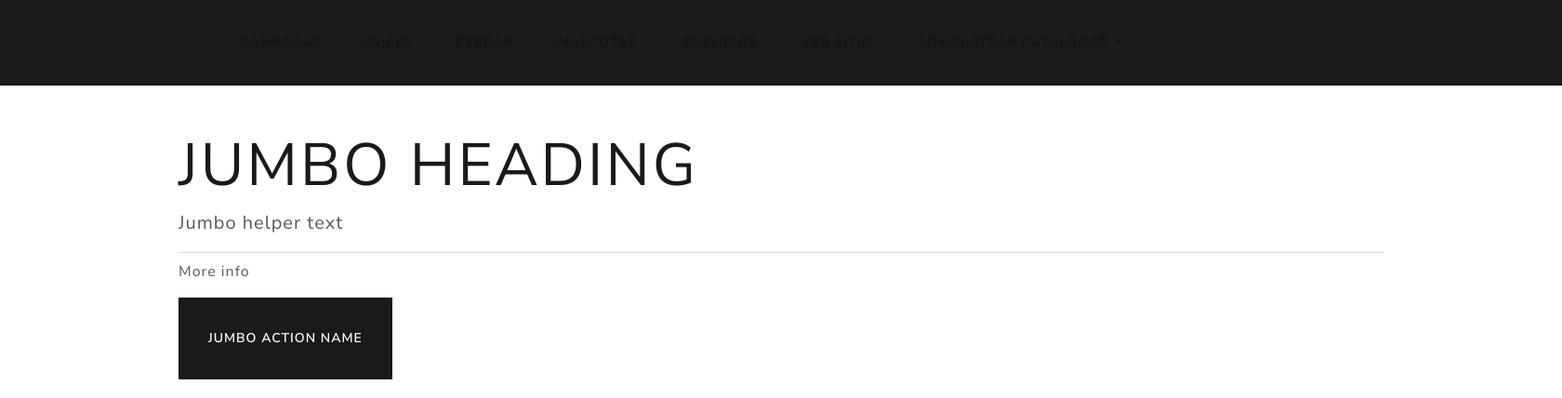
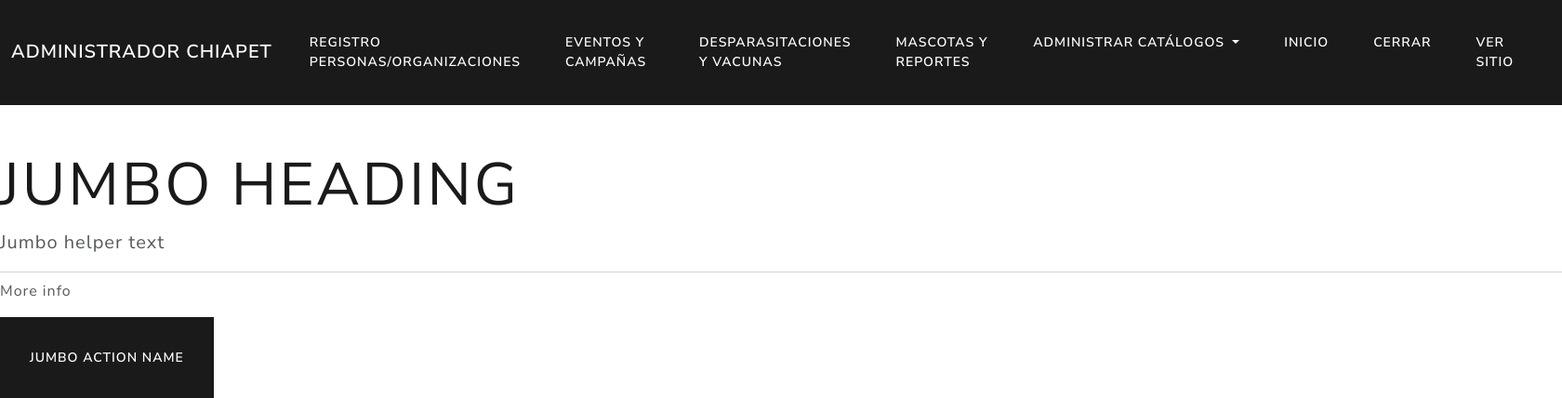
Before and after one commit to DanielaDazaW/ChiaPets, a PHP site: page /administrador/inicio.php in a window 1680 px wide. Shown: the top 428 px of the page at 93% size. Run offline with PHP 8.4, Linux system fonts and the light colour scheme.

Commit message:
version1.0

```diff
--- /dev/null
+++ b/administrador/seccion/eventos.php
@@ -0,0 +1,5 @@
+<?php
+include_once('template/cabecera.php');
+echo "<h1>Campañas y Participación campañas</h1>";
+// Aquí va el contenido sobre campañas y participación
+?>
--- /dev/null
+++ b/administrador/seccion/mascotas.php
@@ -0,0 +1,5 @@
+<?php
+include_once('template/cabecera.php');
+echo "<h1>Mascotas y Reportes</h1>";
+// Aquí va la sección de mascotas y reportes
+?>
--- /dev/null
+++ b/administrador/seccion/registro.php
@@ -0,0 +1,5 @@
+<?php
+include_once('template/cabecera.php'); // Ajusta la ruta si tu cabecera está en otro lugar
+echo "<h1>Registro de Personas y Organizaciones</h1>";
+// Aquí va el formulario o contenido que desees para el registro
+?>
--- /dev/null
+++ b/administrador/seccion/salud.php
@@ -0,0 +1,5 @@
+<?php
+include_once('template/cabecera.php');
+echo "<h1>Desparasitaciones y Vacunas</h1>";
+// Aquí va el contenido sobre vacunas y desparasitaciones
+?>
--- a/administrador/template/cabecera.php
+++ b/administrador/template/cabecera.php
@@ -1,49 +1,64 @@
 <!DOCTYPE html>
-<html lang="en">
+<html lang="es">
 <head>
-     <title>Document</title>
+    <title>Administrador ChiaPet</title>
     <meta charset="UTF-8">
     <meta name="viewport" content="width=device-width, initial-scale=1.0, shrink-to-fit=no">
-
     <link href="https://bootswatch.com/5/brite/bootstrap.min.css" rel="stylesheet" />
     <script src="https://cdn.jsdelivr.net/npm/bootstrap@5.1.3/dist/js/bootstrap.bundle.min.js"></script>
-
-
 </head>
 <body>
-
-    <?php $url="http://".$_SERVER['HTTP_HOST']."/ChiaPet/ChiaPets"   ?>
+    <?php $url="http://".$_SERVER['HTTP_HOST']."/ChiaPet/ChiaPets"; ?>
 
     <nav class="navbar navbar-expand-lg navbar-primary bg-primary">
-        <div class="nav navbar-nav">
-
-                <a class="nav-item nav-link active" href="#">Administrador ChiaPet<span class="sr-only">
-                <a class="nav-item nav-link" href="<?php echo $url;?>/administrador/seccion/campanas.php">Campañas</a>
-                <a class="nav-item nav-link" href="<?php echo $url;?>/administrador/inicio.php">Inicio</a>
-                <a class="nav-item nav-link" href="<?php echo $url;?>/administrador/seccion/cerrar.php">Cerrar</a>
-                <a class="nav-item nav-link" href="#">Mascotas</a>
-                <a class="nav-item nav-link" href="">Servicios</a>
-                <a class="nav-item nav-link" href="<?php echo $url;?>">Ver Sitio</a>
-
-                <li class="nav-item dropdown">
-                    <a class="nav-link dropdown-toggle" href="#" id="administrarCatalogosDropdown" role="button" data-bs-toggle="dropdown" aria-expanded="false">
-                        Administrar Catalogos
-                    </a>
-                    <ul class="dropdown-menu" aria-labelledby="administrarCatalogosDropdown">
-                        <li><a class="dropdown-item" href="<?php echo $url;?>/administrador/seccion/Catalogos/CatalogosAdministrativos.php">Catalogos administrativos</a></li>
-                        <li><a class="dropdown-item" href="<?php echo $url;?>/administrador/seccion/Catalogos/CatalogosUsuario.php">Catalogos Persona/Usuario</a></li>
-                        <li><a class="dropdown-item" href="<?php echo $url;?>/administrador/seccion/Catalogos/CatalogosMascota.php">Catalogos Mascota</a></li>
-                        <li><a class="dropdown-item" href="<?php echo $url;?>/administrador/seccion/Catalogos/CatalogosUbicacion.php">Catalogos Ubicacion</a></li>
-                    </ul>
-                 </li>
-
+        <div class="container-fluid">
+            <a class="navbar-brand text-white" href="#">Administrador ChiaPet</a>
+            <button class="navbar-toggler" type="button" data-bs-toggle="collapse" data-bs-target="#navbarAdmin" aria-controls="navbarAdmin" aria-expanded="false" aria-label="Toggle navigation">
+                <span class="navbar-toggler-icon"></span>
+            </button>
+            <div class="collapse navbar-collapse" id="navbarAdmin">
+                <ul class="navbar-nav me-auto mb-2 mb-lg-0">
+                    <li class="nav-item">
+                        <a class="nav-link text-white" href="<?php echo $url;?>/administrador/seccion/registro.php">Registro Personas/Organizaciones</a>
+                    </li>
+                    <li class="nav-item">
+                        <a class="nav-link text-white" href="<?php echo $url;?>/administrador/seccion/eventos.php">Eventos y Campañas</a>
+                    </li>
+                    <li class="nav-item">
+                        <a class="nav-link text-white" href="<?php echo $url;?>/administrador/seccion/salud.php">Desparasitaciones y Vacunas</a>
+                    </li>
+                    <li class="nav-item">
+                        <a class="nav-link text-white" href="<?php echo $url;?>/administrador/seccion/mascotas.php">Mascotas y Reportes</a>
+                    </li>
+                    <li class="nav-item dropdown">
+                        <a class="nav-link dropdown-toggle text-white" href="#" id="administrarCatalogosDropdown" role="button" data-bs-toggle="dropdown" aria-expanded="false">
+                            Administrar Catálogos
+                        </a>
+                        <ul class="dropdown-menu" aria-labelledby="administrarCatalogosDropdown">
+                            <li><a class="dropdown-item" href="<?php echo $url;?>/administrador/seccion/Catalogos/CatalogosAdministrativos.php">Catálogos administrativos</a></li>
+                            <li><a class="dropdown-item" href="<?php echo $url;?>/administrador/seccion/Catalogos/CatalogosUsuario.php">Catálogos Persona/Usuario</a></li>
+                            <li><a class="dropdown-item" href="<?php echo $url;?>/administrador/seccion/Catalogos/CatalogosMascota.php">Catálogos Mascota</a></li>
+                            <li><a class="dropdown-item" href="<?php echo $url;?>/administrador/seccion/Catalogos/CatalogosUbicacion.php">Catálogos Ubicación</a></li>
+                        </ul>
+                    </li>
+                    <li class="nav-item">
+                        <a class="nav-link text-white" href="<?php echo $url;?>/administrador/inicio.php">Inicio</a>
+                    </li>
+                    <li class="nav-item">
+                        <a class="nav-link text-white" href="<?php echo $url;?>/administrador/seccion/cerrar.php">Cerrar</a>
+                    </li>
+                    <li class="nav-item">
+                        <a class="nav-link text-white" href="<?php echo $url;?>">Ver Sitio</a>
+                    </li>
+                </ul>
+            </div>
         </div>
     </nav>
-
-
     <div class="container">
         <br/><br/>
         <div class="row">
-
-
+            <!-- Aquí irán los contenidos de cada página conforme navegas -->
+        </div>
+    </div>
 </body>
+</html>
```
